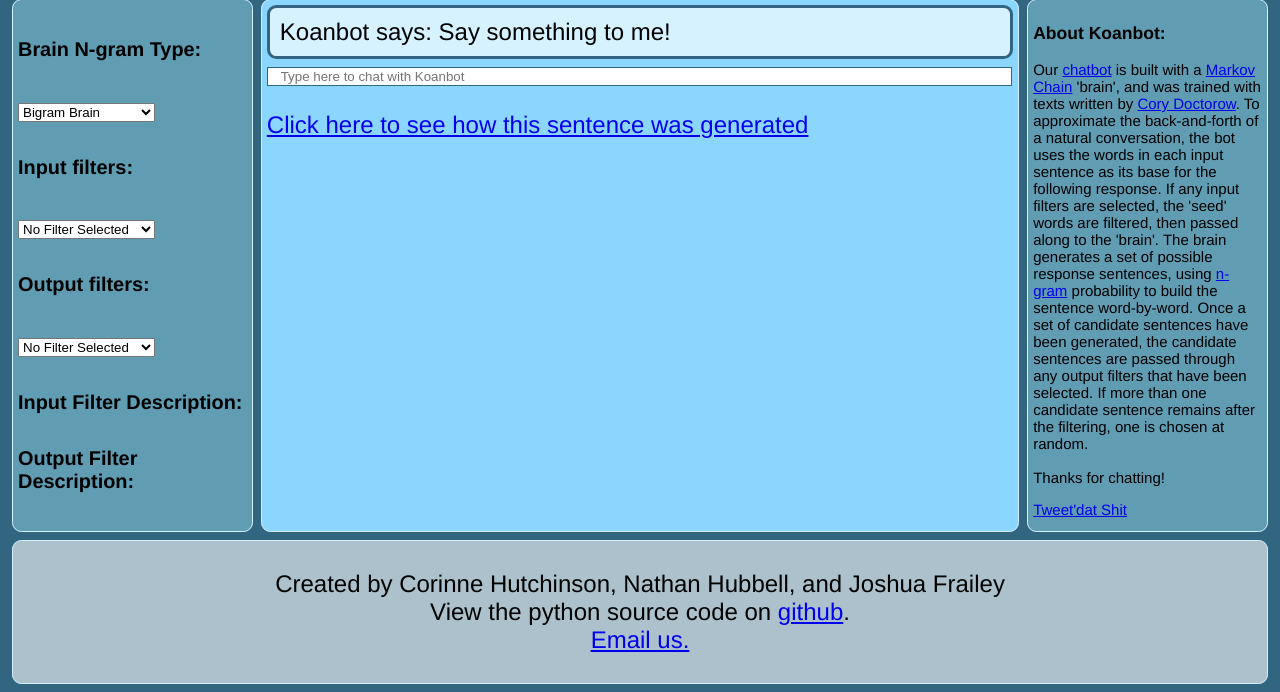
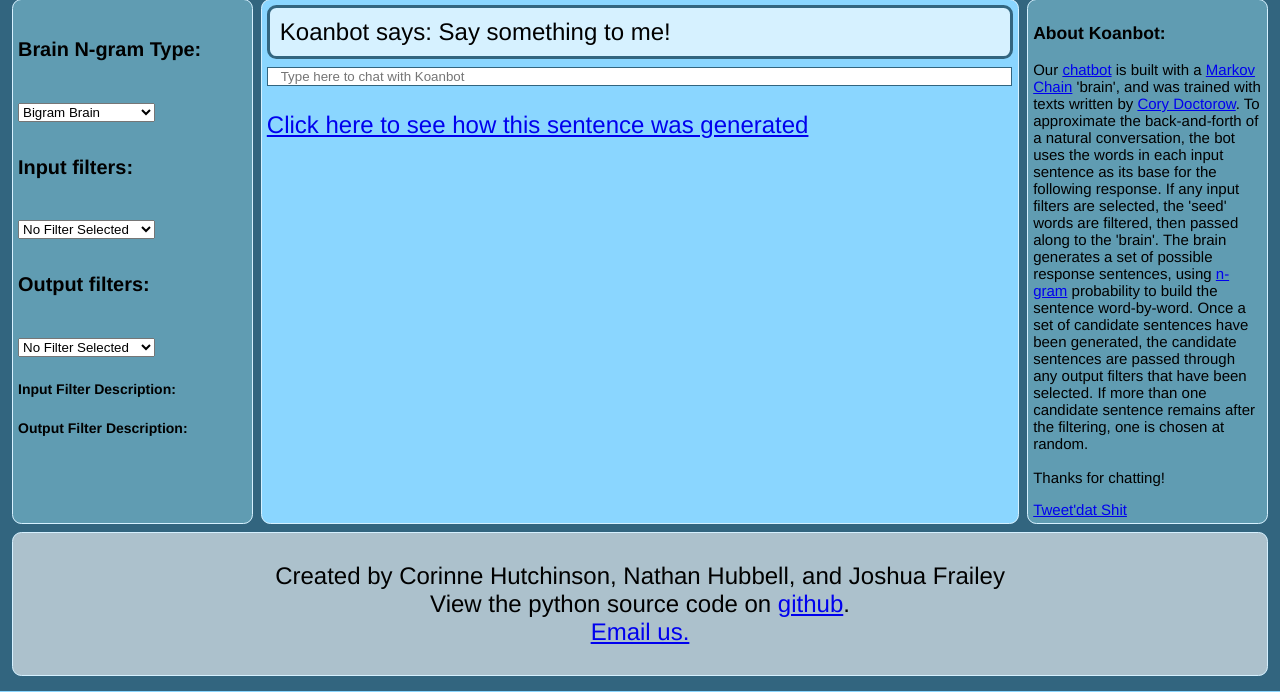
Before and after one commit to corinnelhh/chatbot, a Flask app: page / in a window 1280 px wide. Shown: the part 109-801 px from the top of the page. Run offline with Flask 2, Linux system fonts and the light colour scheme; parts of the project's set-up code (start-up, migrations or seed data) failed here and were passed over; some libraries are stand-ins or nearby versions.

Commit message:
final formatting in css

```diff
--- a/static/style.css
+++ b/static/style.css
@@ -113,6 +113,15 @@ header{
     #position: relative;
 }
 
+.desc{
+    font-size: 14px;
+    font-weight:bold;
+}
+.desc .hidden{
+    font-size: 12px;
+    font-weight: normal;
+}
+
 .sausage{
     font-size: 14px;
 }
--- a/templates/base.html
+++ b/templates/base.html
@@ -57,12 +57,12 @@
                 <option value="{{key}}" data-description="{{val[1]}}">{{key}}</option>
                 {% endfor %}
             </select>
-        <h5> Input Filter Description: </h5>
-            <p class="hidden" id="in_descrip"> Input filter description </p>
-        <h5> Output Filter Description: </h5>
-            <p class="hidden" id="out_descrip_1"> Out 1 description </p>
-            <p class="hidden" id="out_descrip_2"> Out 2 description </p>
-            <p class="hidden" id="out_descrip_3"> Out 3 description </p>
+        <h5 class="desc"> Input Filter Description: </h5>
+            <p class="desc hidden" id="in_descrip"> Input filter description </p>
+        <h5 class="desc"> Output Filter Description: </h5>
+            <p class="desc hidden" id="out_descrip_1"> Out 1 description </p>
+            <p class="desc hidden" id="out_descrip_2"> Out 2 description </p>
+            <p class="desc hidden" id="out_descrip_3"> Out 3 description </p>
     </aside>
         <article>
         <div id="output_box">
```
